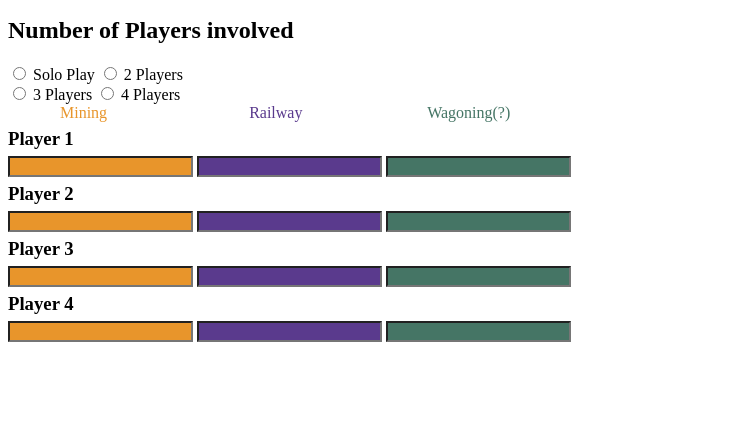
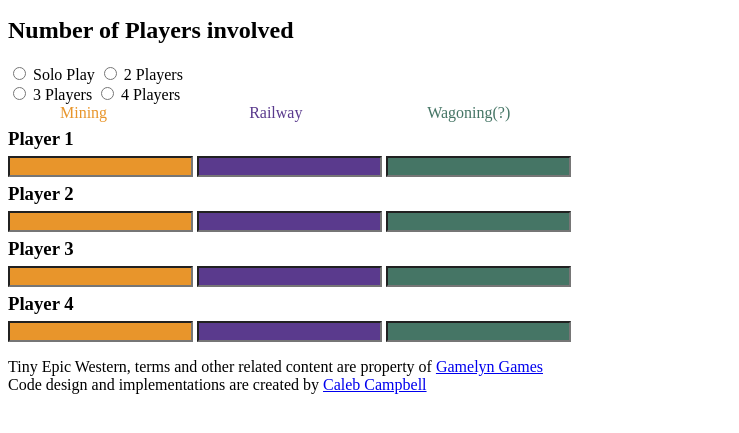
Before and after one commit to MrChido/TEWia, a plain HTML site: page index.html in a window 1280 px wide. Shown: the part 101-534 px from the top of the page, without its empty margins (0-739 px from the left). Drawn offline with Linux system fonts and the light colour scheme.

Commit message:
added on scree credit

```diff
--- a/index.html
+++ b/index.html
@@ -40,6 +40,8 @@
 <input type="text" class="mining"id="m4">
 <input type="text" class="rail" id="r4">
 <input type="text" class="wagon" id="w4">
+<p id="credit">Tiny Epic Western, terms and other related content are property of <a href="http://www.gamelyngames.com">Gamelyn Games</a>
+<br>Code design and implementations are created by <a href="www.github.com/mrchido">Caleb Campbell</a></p>
 <script src="./TEWjs.js"></script>
 </body>
 </html>
```
